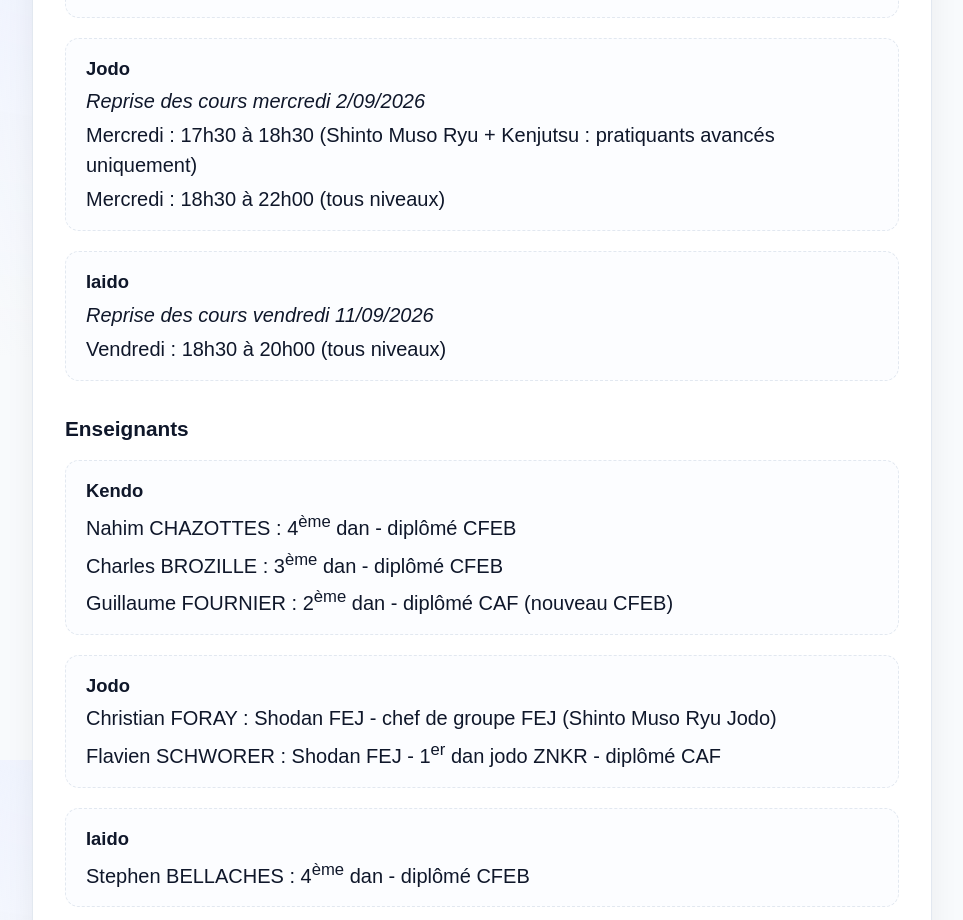
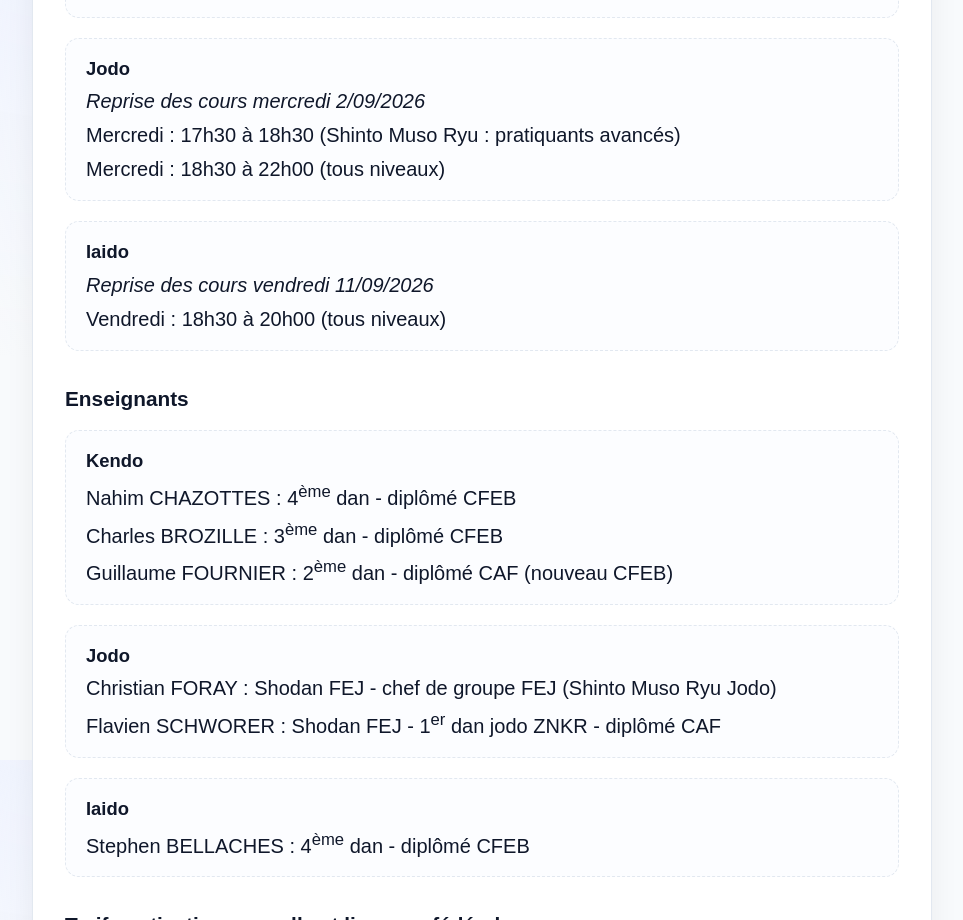
Before and after one commit to Yukeikan01/yukeikan-2025, a Next.js app: page / in a window 1280 px wide. Shown: the part 840-1760 px from the top of the page, without its empty margins (158-1121 px from the left). Built offline with nearby package versions, Linux system fonts and the light colour scheme.

Commit message:
Update page.tsx

```diff
--- a/src/app/page.tsx
+++ b/src/app/page.tsx
@@ -38,7 +38,7 @@ export default function Home() {
 
              <div className="slot" role="listitem">
             <h3>Jodo</h3> <em>Reprise des cours mercredi 2/09/2026</em>
-            <p className="times">Mercredi : 17h30 à 18h30 (Shinto Muso Ryu + Kenjutsu : pratiquants avancés uniquement) </p>
+            <p className="times">Mercredi : 17h30 à 18h30 (Shinto Muso Ryu : pratiquants avancés) </p>
             <p className="times">Mercredi : 18h30 à 22h00 (tous niveaux) </p>
           </div>
 
```
